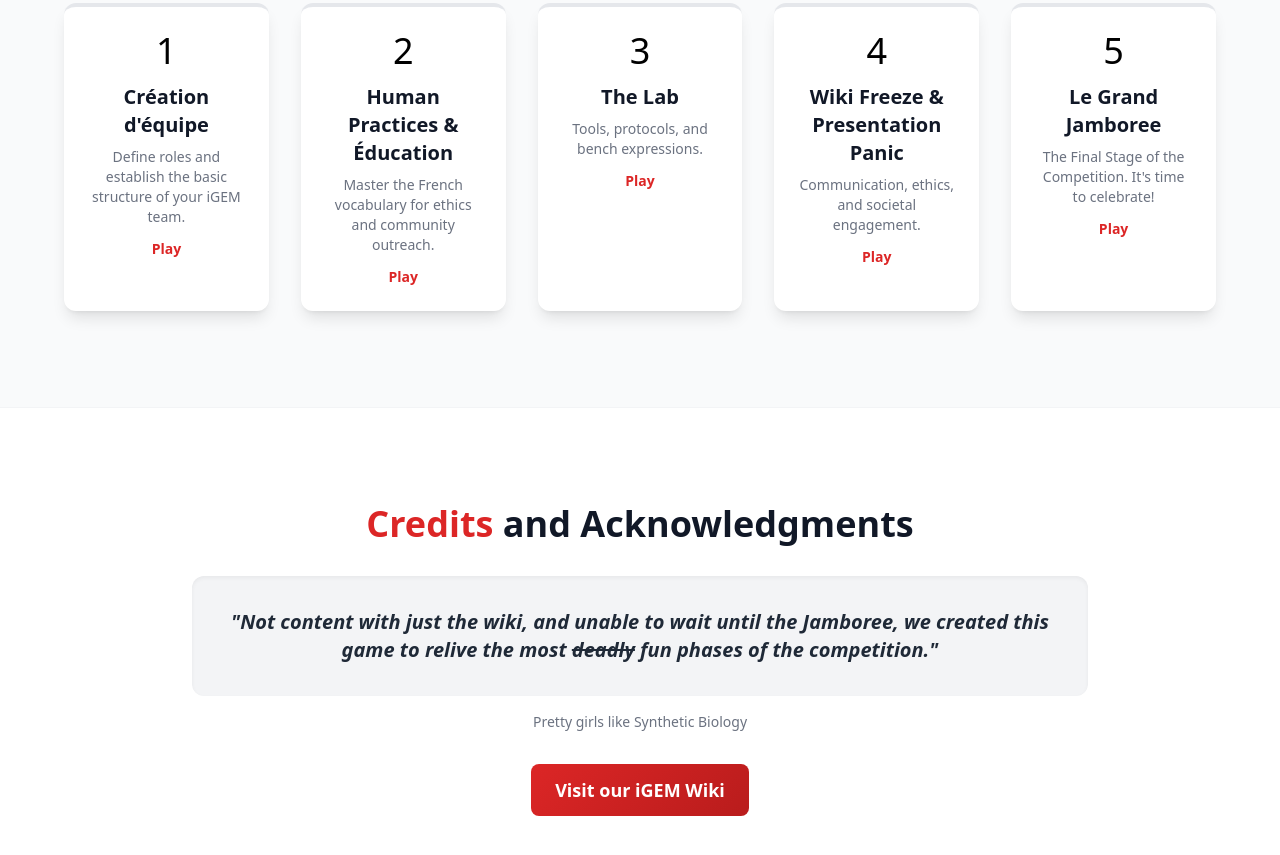
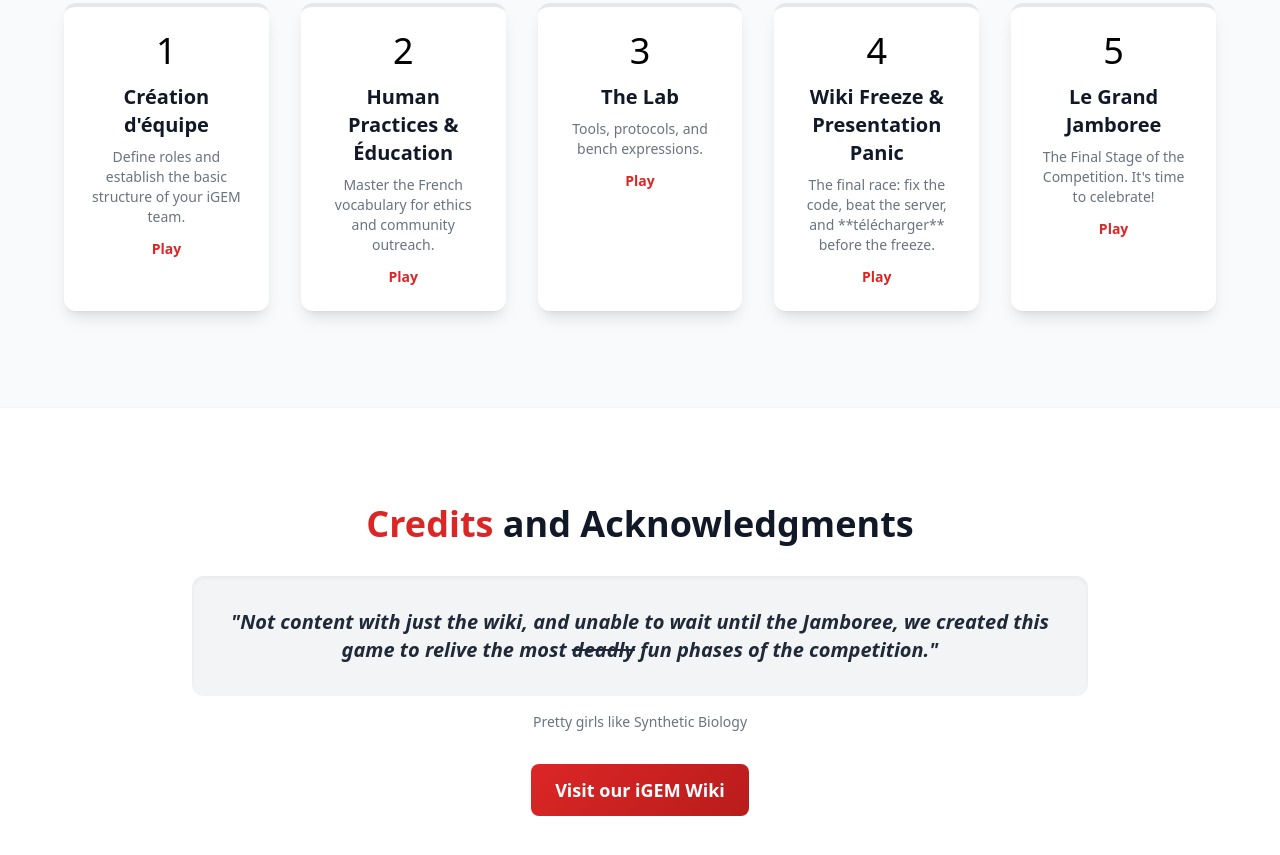
Before and after one commit to Ire57/The-Grand-Jamboree, a plain HTML site: page index.html in a window 1280 px wide. Shown: the part 1147-2002 px from the top of the page. Drawn offline with nearby package versions, Linux system fonts and the light colour scheme.

Commit message:
level 4 was wrong

```diff
--- a/index.html
+++ b/index.html
@@ -136,11 +136,11 @@
                     </a>
 
                     <a href="level4.html" class="block bg-white p-6 rounded-xl shadow-lg border-t-4 border-custom-red hover-lift text-center group">
-                        <div class="text-4xl mb-3">4</div>
-                        <h3 class="text-xl font-semibold text-gray-900 group-hover:text-custom-red transition-colors">Wiki Freeze & Presentation Panic</h3>
-                        <p class="text-sm text-gray-500 mt-2">Communication, ethics, and societal engagement.</p>
-                        <p class="text-sm font-bold text-custom-red mt-3">Play</p>
-                    </a>
+    <div class="text-4xl mb-3">4</div>
+    <h3 class="text-xl font-semibold text-gray-900 group-hover:text-custom-red transition-colors">Wiki Freeze & Presentation Panic</h3>
+    <p class="text-sm text-gray-500 mt-2">The final race: fix the code, beat the server, and **télécharger** before the freeze.</p>
+    <p class="text-sm font-bold text-custom-red mt-3">Play</p>
+</a>
 
                     <a href="level5.html" class="block bg-white p-6 rounded-xl shadow-lg border-t-4 border-custom-red hover-lift text-center group">
                         <div class="text-4xl mb-3">5</div>
```
